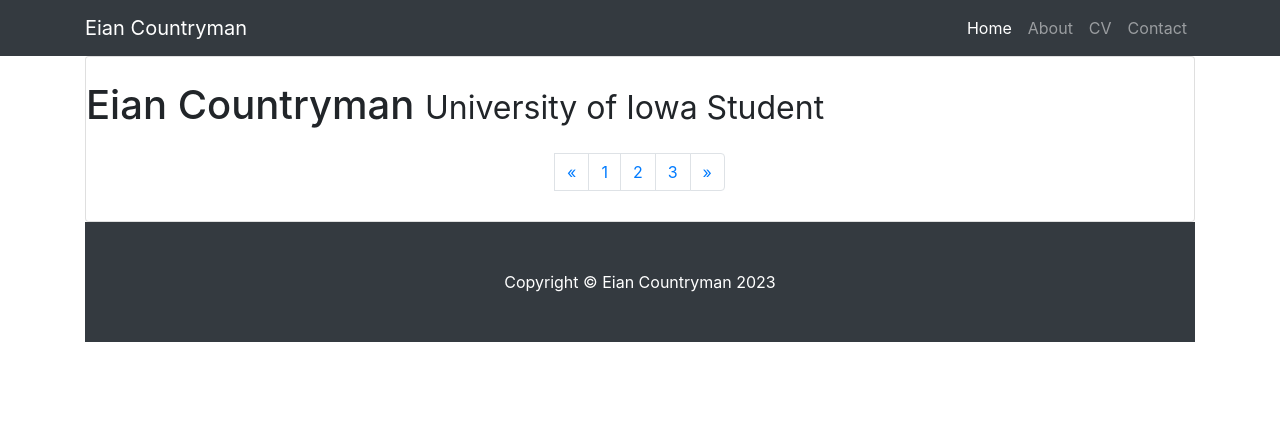
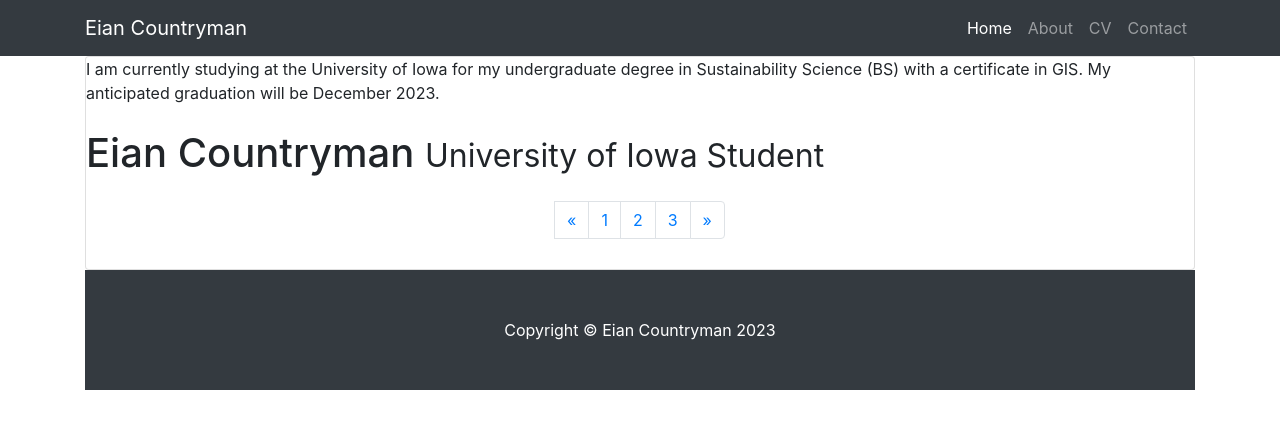
Before and after one commit to geog3540/ecountryman, a website: page shortbio.html in a window 1280 px wide. Drawn offline with Linux system fonts and the light colour scheme.

Commit message:
updated shortbio

```diff
--- a/shortbio.html
+++ b/shortbio.html
@@ -50,8 +50,10 @@
 
     <!-- Page Content -->
     <div class="container">
-		<div class="card h-100">
+          <div class="card h-100">
 			<a src="#" </a>
+			<p class="card-text">I am currently studying at the University of Iowa for my undergraduate degree in Sustainability Science (BS) with a certificate in GIS. My anticipated graduation will be December 2023.</p>
+
 
       <!-- Page Heading -->
       <h1 class="my-4">Eian Countryman
```
